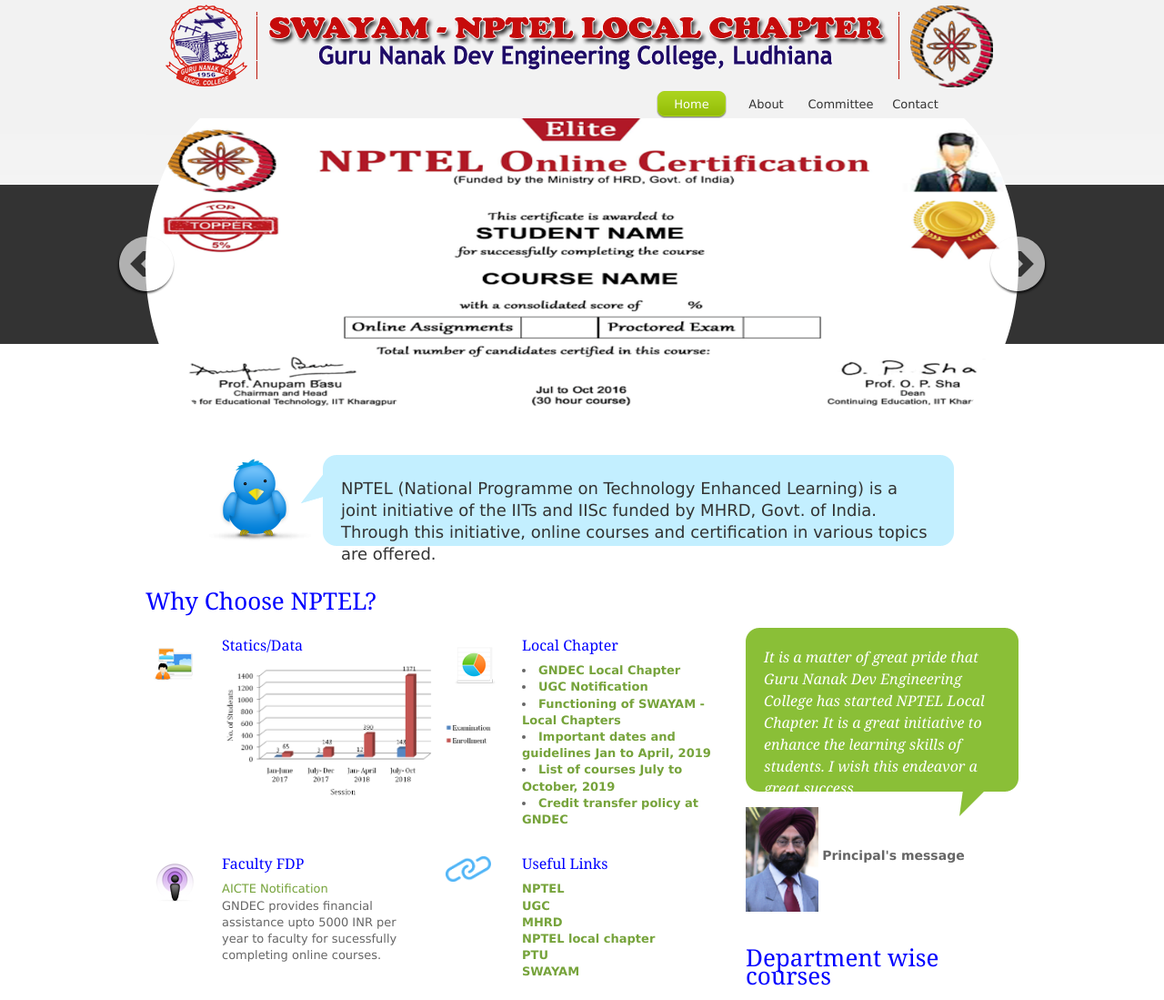
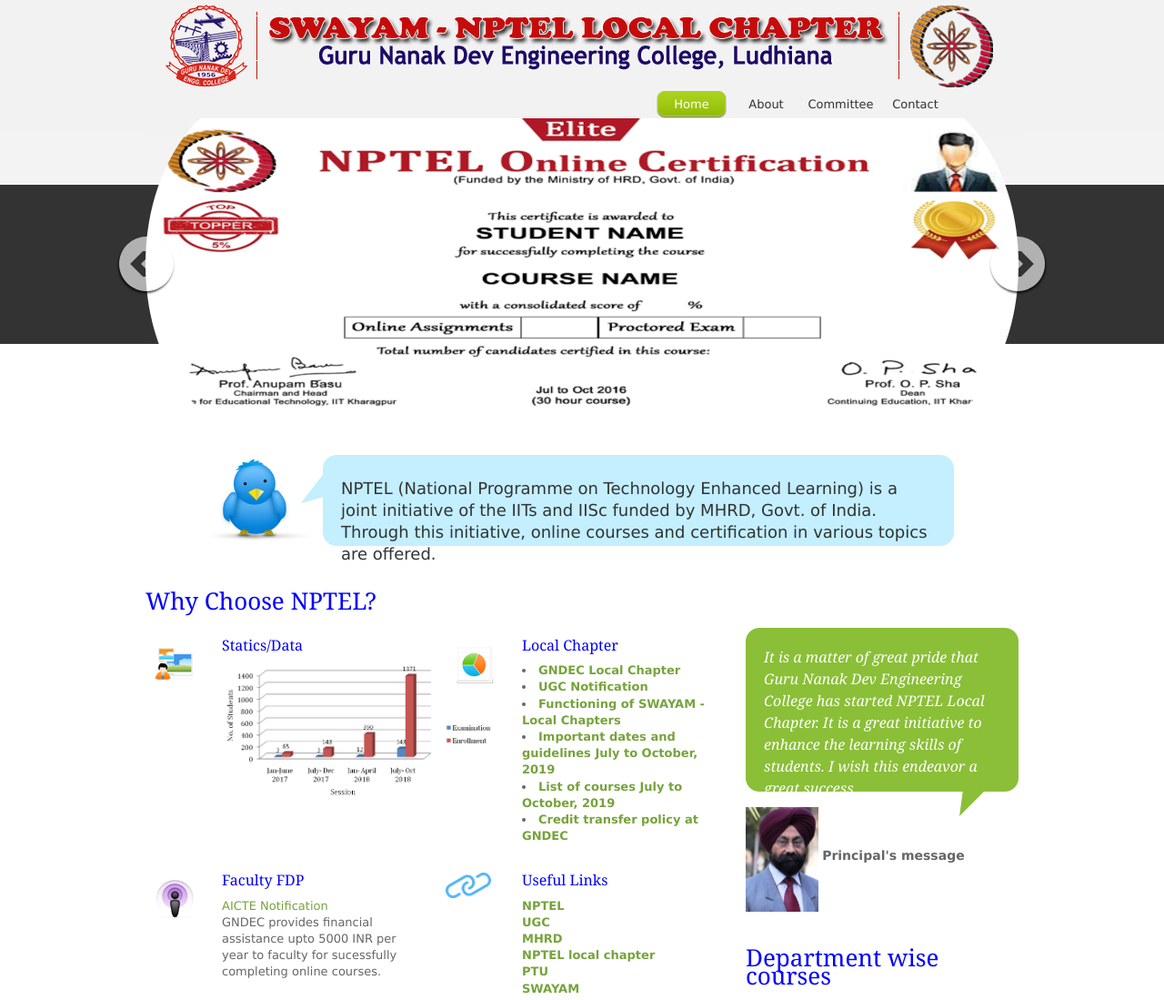
Before and after one commit to Karamvir/nptel, a plain HTML site: page index.html in a window 1280 px wide. Shown: the top 1099 px of the page at 91% size. Drawn offline with Linux system fonts and the light colour scheme.

Commit message:
<!--pdf-->

```diff
--- a/index.html
+++ b/index.html
@@ -129,7 +129,7 @@
 							<li>	<b><a href="https://nptel.ac.in/LocalChapter/college_homepage.php?collegeid=1078">GNDEC Local Chapter</a><br></li>
 							<li>	<a href="images/UGC-Notification.pdf">UGC Notification</a><br></li>
 							<li>	<a href="images/SWAYAM-LocalChapters.pdf">Functioning of SWAYAM - Local Chapters</a><br></li>
-							<li>	<a href="https://docs.google.com/document/d/e/2PACX-1vRS6CbLJn_ClHyn9g-ZKt3gg9zQoOwavrP5GsXjonLRMNhYHlL_5EG7zP77g0rPoauUt7Tn-OyTpf-_/pub" >Important dates and guidelines Jan to April, 2019</a><br></li>
+							<li>	<a href="https://docs.google.com/document/d/e/2PACX-1vRS6CbLJn_ClHyn9g-ZKt3gg9zQoOwavrP5GsXjonLRMNhYHlL_5EG7zP77g0rPoauUt7Tn-OyTpf-_/pub" >Important dates and guidelines July to October, 2019</a><br></li>
 							<li>	<a href="https://docs.google.com/spreadsheets/d/e/2PACX-1vQOHER38F_mi8Nj0n4NOrrvIigNWQcyBiPtSRjj1gvRiaxL4py3UYem0o8nP0LLKk78qfC2bdedBTaw/pubhtml">List of courses July to October, 2019</a></b></li>
 							<li><b><a href="https://docs.google.com/spreadsheets/d/e/2PACX-1vRgBO0bXtb52Ocx-aT7yy6j5twA-3GcgWiN5RCGboG3XTD6P5hWpG_jbz8PZA1Aw5YPl2MeEPziCyKm/pubhtml?gid=0&single=true">Credit transfer policy at GNDEC</a></b></li>
                 <!--<p>Mauris quis elit nec ante vulputate pellentesque. Suspendisse non arcu tortor, a vulputate augue. Donec nec odio ante, ac pharetra mauris. Duis feugiat elementum mi. Aenean pharetra condimentum sapien, sit amet vehicula nunc ultrices.</p>
@@ -178,7 +178,7 @@
                         in <span><a href="#">Free</a>, <a href="#">Templates</a></span>
                     --></div>
 			<div style="float:right">
-			<img src='https://gndec.ac.in/newi.gif'><a href="https://docs.google.com/document/d/e/2PACX-1vRS6CbLJn_ClHyn9g-ZKt3gg9zQoOwavrP5GsXjonLRMNhYHlL_5EG7zP77g0rPoauUt7Tn-OyTpf-_/pub" ><h5>Important dates and guidelines July to October, 2019</h5></a>
+			<img src='https://gndec.ac.in/newi.gif'><a href="https://docs.google.com/document/d/e/2PACX-1vSli9s-EXueXqYBBmdten96ncBorveFnPYpvBAL0-2xrKwCj88pEAGc66y2CMr8LVAeAAspfhVTWVi1/pub" ><h5>Important dates and guidelines July to October, 2019</h5></a>
 			</div>
 			<img src='https://gndec.ac.in/newi.gif'><a href="http://nptelonlinecourses.iitm.ac.in/"><h3>Click here for Registration </h3></a>
                     <!--<span class="post_comment">10</span>-->
```
